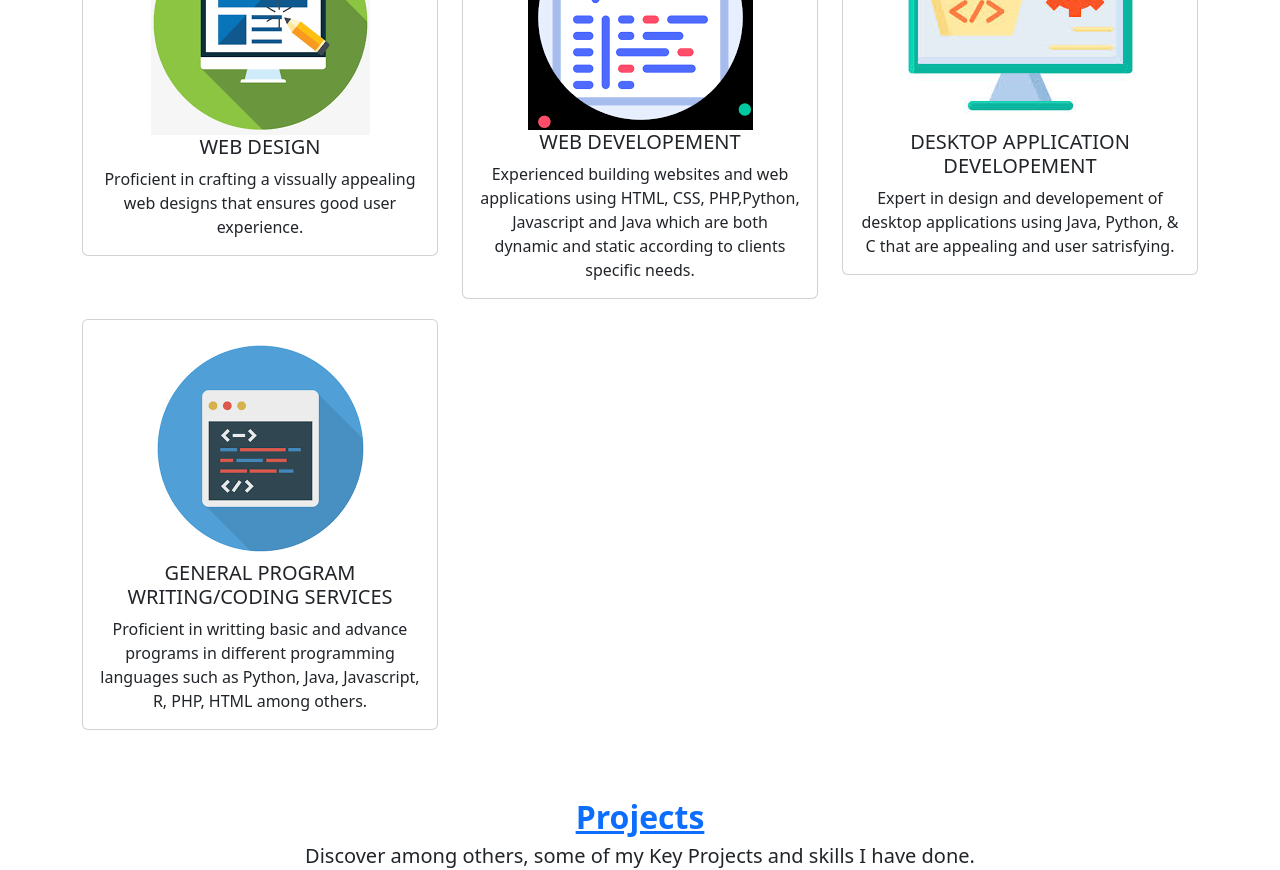
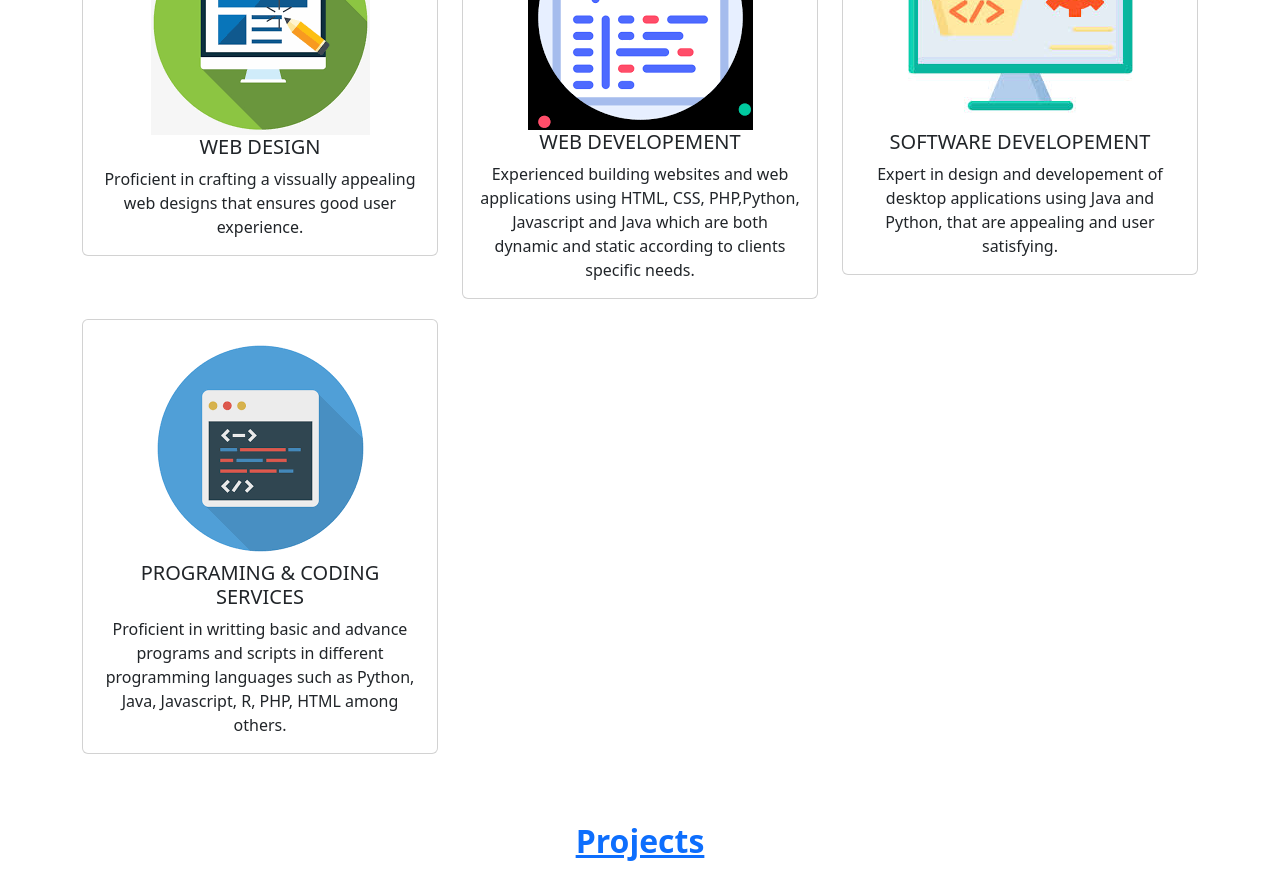
Before and after one commit to Danielkioko18/Portfolio-app-using-ReactJS, a React (Create React App) app: page / in a window 1280 px wide. Shown: the part 1300-2170 px from the top of the page. Built offline with nearby package versions, Linux system fonts and the light colour scheme.

Commit message:
services update

```diff
--- a/src/components/Home.js
+++ b/src/components/Home.js
@@ -370,19 +370,19 @@ const Home = () => {
                   <h4 className='text-primary'><u>Message Me</u></h4>
                   <form ref={form} onSubmit={sendEmail}>
                     <div class="form-group mb-3">
-                      <input type="email" class="form-control" id="" placeholder="Your Email" name="from_email" />
+                      <input type="email" class="form-control" id="" placeholder="Your Email" name="from_email" required />
                     </div>
 
                     <div class="form-group mb-3">
-                      <input type="Text" class="form-control" id="" placeholder="Your Name" name="from_name" />
+                      <input type="Text" class="form-control" id="" placeholder="Your Name" name="from_name" required />
                     </div>
 
                     <div class="form-group mb-3">
-                      <input type="Subject" class="form-control" id="" placeholder="Subject" name="subject" />
+                      <input type="Subject" class="form-control" id="" placeholder="Subject" name="subject" required />
                     </div>
 
                     <div class="form-group mb-3">
-                      <textarea class="form-control" id="Your Message" rows="3" placeholder="Your Message" name='message'></textarea>
+                      <textarea class="form-control" id="Your Message" rows="3" placeholder="Your Message" name='message' required ></textarea>
                     </div>
                     <div class="form-group">
                       <button className='btn btn-primary' type="submit">Send Message</button>
--- a/src/components/Services.js
+++ b/src/components/Services.js
@@ -36,10 +36,10 @@ const Services = () => {
                         <Card>
                             <Card.Body>
                                 <img src="desktop_1.jpeg" alt="service" />
-                                <Card.Title>DESKTOP APPLICATION DEVELOPEMENT</Card.Title>
+                                <Card.Title>SOFTWARE DEVELOPEMENT</Card.Title>
                                 <Card.Text>
-                                    Expert in design and developement of desktop applications using Java, Python, & C
-                                    that are appealing and user satrisfying.
+                                    Expert in design and developement of desktop applications using Java and Python,
+                                    that are appealing and user satisfying.
                                 </Card.Text>
                             </Card.Body>
                         </Card>
@@ -48,9 +48,9 @@ const Services = () => {
                         <Card>
                             <Card.Body>
                                 <img src="pro_3.png" alt="service" />
-                                <Card.Title>GENERAL PROGRAM WRITING/CODING SERVICES</Card.Title>
+                                <Card.Title>PROGRAMING & CODING SERVICES</Card.Title>
                                 <Card.Text>
-                                    Proficient in writting basic and advance programs in different programming languages such as
+                                    Proficient in writting basic and advance programs and scripts in different programming languages such as
                                     Python, Java, Javascript, R, PHP, HTML among others.
                                 </Card.Text>
                             </Card.Body>
```
